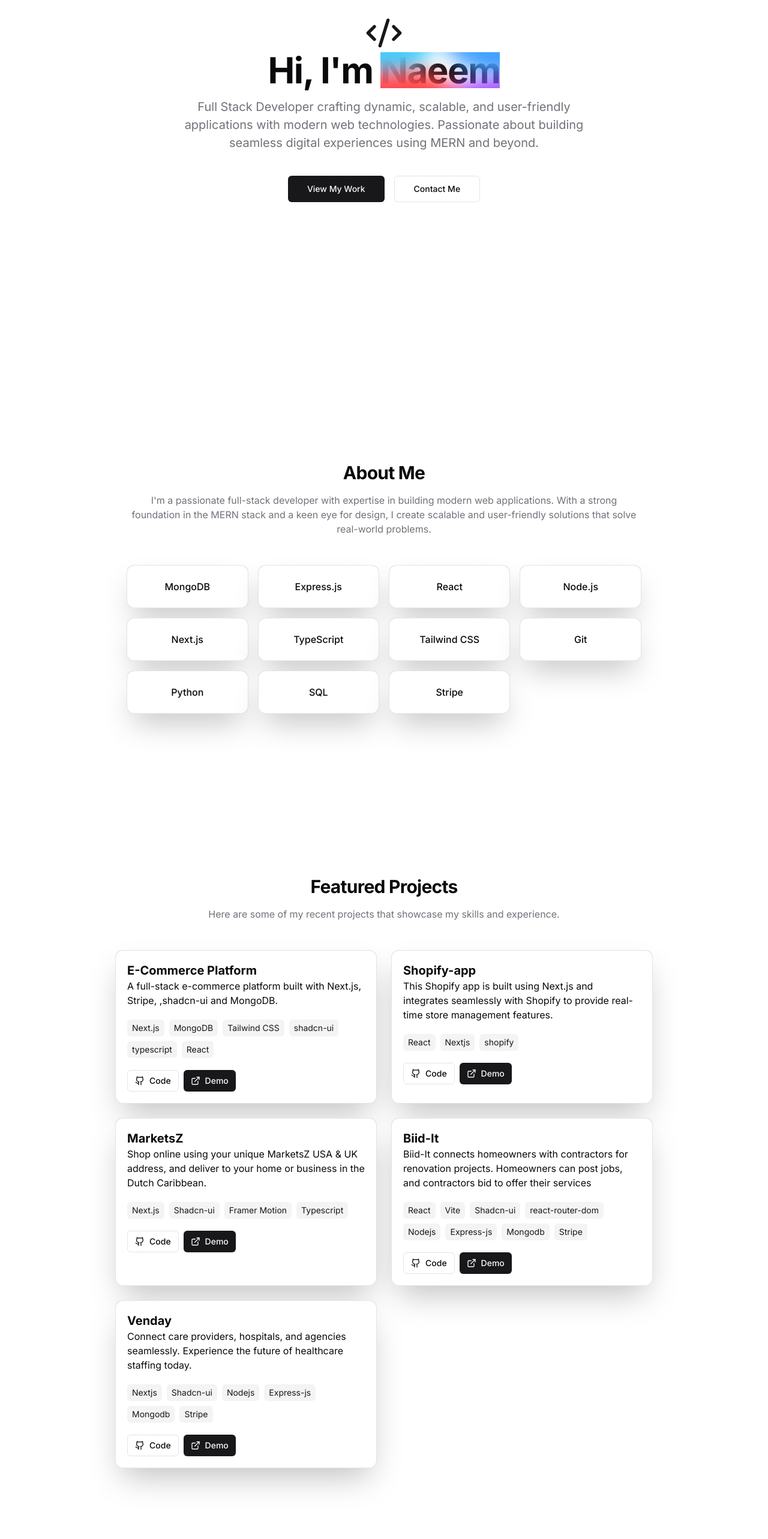
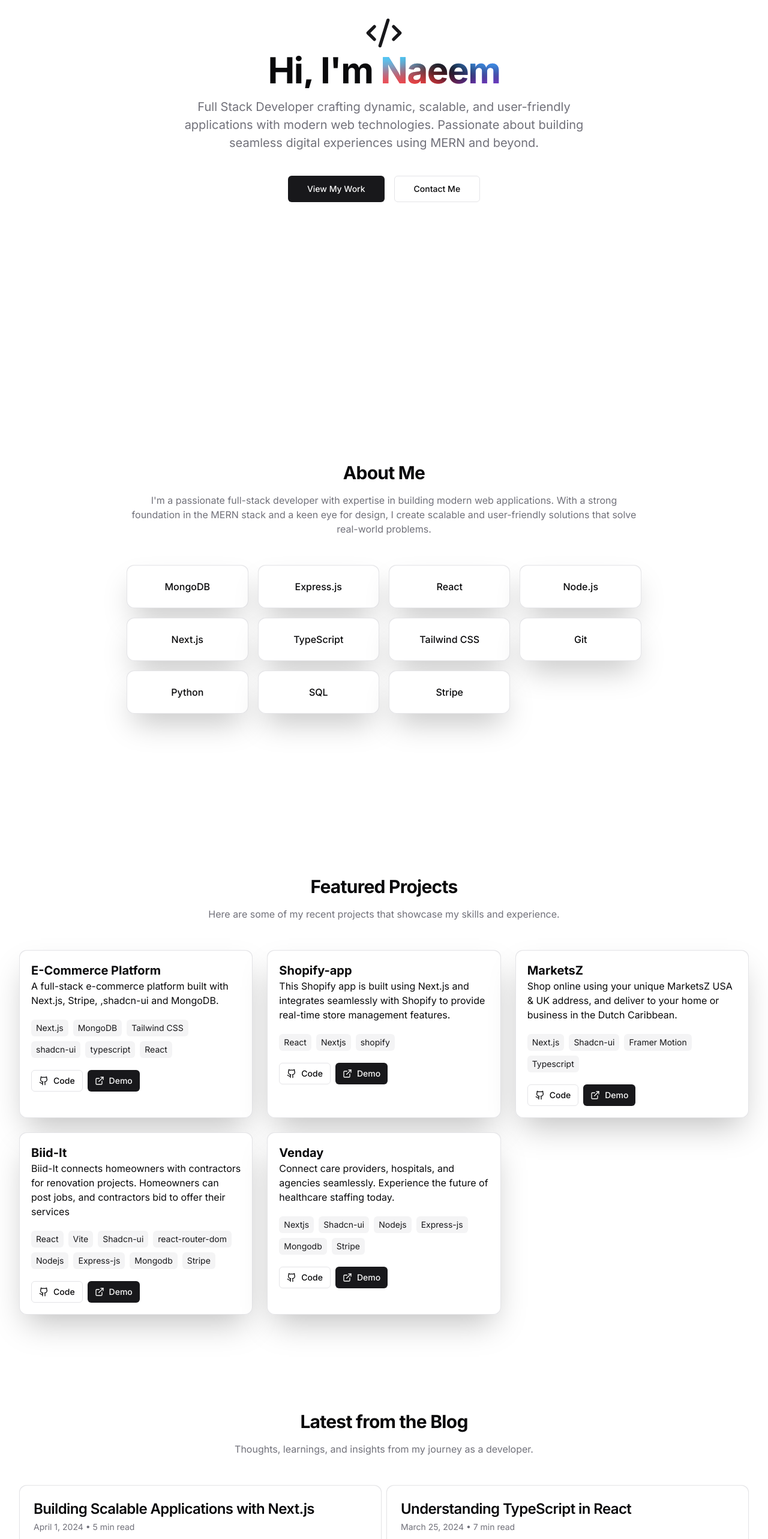
Before and after one commit to naeemkhan9293/work-portfolio, a Next.js app: page / in a window 1280 px wide. Shown: the part 220-2786 px from the top of the page at 60% size. Built offline with nearby package versions, Linux system fonts and the light colour scheme.

Commit message:
feat: upgrade motion library to version 12.4.3 and adjust animation delays in components

```diff
--- a/package.json
+++ b/package.json
@@ -21,7 +21,7 @@
     "cmdk": "^1.0.4",
     "date-fns": "^4.1.0",
     "lucide-react": "^0.474.0",
-    "motion": "^12.4.2",
+    "motion": "^12.4.3",
     "next": "15.1.6",
     "next-themes": "^0.4.4",
     "react": "^19.0.0",
--- /dev/null
+++ b/src/components/cards/BlogCard.tsx
@@ -0,0 +1,61 @@
+import { Button } from "@/components/ui/button";
+import {
+  Card,
+  CardContent,
+  CardDescription,
+  CardFooter,
+  CardHeader,
+  CardTitle,
+} from "@/components/ui/card";
+import { ArrowRight } from "lucide-react";
+import Link from "next/link";
+import { MagicCard } from "../ui/magic-card";
+import { useTheme } from "next-themes";
+
+interface BlogCardProps {
+  title: string;
+  description: string;
+  date: string;
+  readTime: string;
+  slug: string;
+}
+
+export function BlogCard({
+  title,
+  description,
+  date,
+  readTime,
+  slug,
+}: BlogCardProps) {
+  const { theme } = useTheme();
+  return (
+    <MagicCard gradientColor={theme === "dark" ? "#262626" : "#D9D9D955"}>
+      <Card className="bg-transparent border-none">
+        <CardHeader>
+          <div className="flex items-center justify-between">
+            <div className="space-y-1">
+              <CardTitle className="text-2xl">{title}</CardTitle>
+              <CardDescription>
+                {date} • {readTime}
+              </CardDescription>
+            </div>
+          </div>
+        </CardHeader>
+        <CardContent>
+          <p className="text-muted-foreground">{description}</p>
+        </CardContent>
+        <CardFooter>
+          <Button
+            variant="outline"
+            className="w-full group-hover:border-primary/50"
+            asChild
+          >
+            <Link href={`/blog/${slug}`}>
+              Read More <ArrowRight className="ml-2 h-4 w-4" />
+            </Link>
+          </Button>
+        </CardFooter>
+      </Card>
+    </MagicCard>
+  );
+}
--- a/src/components/cards/experience-feature-card.tsx
+++ b/src/components/cards/experience-feature-card.tsx
@@ -15,9 +15,7 @@ export const ExperienceCard = ({
   <MagicCard className="flex items-center justify-center">
     <Card className="bg-transparent border-none">
       <CardHeader>
-        <CardTitle className="transition-transform duration-300">
-          {title}
-        </CardTitle>
+        <CardTitle>{title}</CardTitle>
         <p className="text-sm text-muted-foreground">
           {institution} • {period}
         </p>
--- /dev/null
+++ b/src/components/magicui/box-reveal.tsx
@@ -0,0 +1,69 @@
+"use client";
+
+import { motion, useAnimation, useInView } from "motion/react";
+import { useEffect, useRef } from "react";
+
+interface BoxRevealProps {
+  children: JSX.Element;
+  width?: "fit-content" | "100%";
+  boxColor?: string;
+  duration?: number;
+}
+
+export const BoxReveal = ({
+  children,
+  width = "fit-content",
+  boxColor = "#5046e6",
+  duration,
+}: BoxRevealProps) => {
+  const mainControls = useAnimation();
+  const slideControls = useAnimation();
+
+  const ref = useRef(null);
+  const isInView = useInView(ref, { once: true });
+
+  useEffect(() => {
+    if (isInView) {
+      slideControls.start("visible");
+      mainControls.start("visible");
+    } else {
+      slideControls.start("hidden");
+      mainControls.start("hidden");
+    }
+  }, [isInView, mainControls, slideControls]);
+
+  return (
+    <div ref={ref} style={{ position: "relative", width, overflow: "hidden" }}>
+      <motion.div
+        variants={{
+          hidden: { opacity: 0, y: 75 },
+          visible: { opacity: 1, y: 0 },
+        }}
+        initial="hidden"
+        animate={mainControls}
+        transition={{ duration: duration ? duration : 0.5, delay: 0.25 }}
+      >
+        {children}
+      </motion.div>
+
+      <motion.div
+        variants={{
+          hidden: { left: 0 },
+          visible: { left: "100%" },
+        }}
+        initial="hidden"
+        animate={slideControls}
+        transition={{ duration: duration ? duration : 0.5, ease: "easeIn" }}
+        style={{
+          position: "absolute",
+          top: 4,
+          bottom: 4,
+          left: 0,
+          right: 0,
+          zIndex: 20,
+          background: boxColor,
+        }}
+      />
+    </div>
+  );
+};
--- a/src/components/sections/About.tsx
+++ b/src/components/sections/About.tsx
@@ -42,7 +42,7 @@ export function About() {
 
         <div className="grid grid-cols-2 md:grid-cols-4 gap-4">
           {skills.map((skill, idx) => (
-            <BlurFade delay={0.25 * idx} inView>
+            <BlurFade delay={0.1 * idx} inView>
               <MagicCard
                 key={skill}
                 className="cursor-pointer flex-col items-center justify-center whitespace-nowrap p-6 shadow-2xl"
--- a/src/components/sections/Blog.tsx
+++ b/src/components/sections/Blog.tsx
@@ -11,15 +11,35 @@ import {
 } from "@/components/ui/card";
 import { ArrowRight } from "lucide-react";
 import Link from "next/link";
+import { BlogCard } from "@/components/cards/BlogCard";
+import { BlurFade } from "../magicui/blur-fade";
 
-const recentBlog = {
+const blogs = [
+  {
     title: "Building Scalable Applications with Next.js",
     description:
       "Learn how to build and deploy scalable applications using Next.js and the latest web technologies.",
     date: "April 1, 2024",
     readTime: "5 min read",
     slug: "building-scalable-applications",
-};
+  },
+  {
+    title: "Understanding TypeScript in React",
+    description:
+      "A comprehensive guide to using TypeScript with React for better type safety and developer experience.",
+    date: "March 25, 2024",
+    readTime: "7 min read",
+    slug: "understanding-typescript-react",
+  },
+  {
+    title: "Modern CSS Techniques",
+    description:
+      "Explore the latest CSS features and techniques for building modern user interfaces.",
+    date: "March 15, 2024",
+    readTime: "4 min read",
+    slug: "modern-css-techniques",
+  },
+];
 
 export function Blog() {
   return (
@@ -27,7 +47,8 @@ export function Blog() {
       id="blog"
       className="w-full min-h-screen flex items-center justify-center py-20"
     >
-      <div className="max-w-4xl mx-auto space-y-12">
+      <div className="mx-auto space-y-12">
+        <BlurFade delay={0.15} inView>
           <div className="text-center space-y-4">
             <h2 className="text-3xl font-bold tracking-tight">
               Latest from the Blog
@@ -36,39 +57,28 @@ export function Blog() {
               Thoughts, learnings, and insights from my journey as a developer.
             </p>
           </div>
+        </BlurFade>
 
-        <Card className="group transition-all duration-300 hover:shadow-xl hover:bg-accent/50">
-          <CardHeader>
-            <div className="flex items-center justify-between">
-              <div className="space-y-1">
-                <CardTitle className="text-2xl">{recentBlog.title}</CardTitle>
-                <CardDescription>
-                  {recentBlog.date} • {recentBlog.readTime}
-                </CardDescription>
+        <div className="grid grid-cols-2 gap-2">
+          {blogs.map((blog, idx) => (
+            <BlurFade delay={0.15 * idx} inView key={idx}>
+              <BlogCard
+                title={blog.title}
+                description={blog.description}
+                date={blog.date}
+                readTime={blog.readTime}
+                slug={blog.slug}
+              />
+            </BlurFade>
+          ))}
         </div>
-            </div>
-          </CardHeader>
-          <CardContent>
-            <p className="text-muted-foreground">{recentBlog.description}</p>
-          </CardContent>
-          <CardFooter>
-            <Button
-              variant="outline"
-              className="w-full group-hover:border-primary/50"
-              asChild
-            >
-              <Link href={`/blog/${recentBlog.slug}`}>
-                Read More <ArrowRight className="ml-2 h-4 w-4" />
-              </Link>
-            </Button>
-          </CardFooter>
-        </Card>
-
+        <BlurFade delay={0.15} inView>
           <div className="flex justify-center">
             <Button asChild>
               <Link href="/blog">View All Posts</Link>
             </Button>
           </div>
+        </BlurFade>
       </div>
     </section>
   );
--- a/src/components/sections/Hero.tsx
+++ b/src/components/sections/Hero.tsx
@@ -2,7 +2,7 @@
 import { Button } from "@/components/ui/button";
 import { Code2 } from "lucide-react";
 import { AuroraText } from "../ui/aurora-text";
-import { BlurFade } from "../magicui/blur-fade";
+import { BoxReveal } from "../magicui/box-reveal";
 
 export function Hero() {
   return (
@@ -11,32 +11,31 @@ export function Hero() {
       className="w-full min-h-screen flex items-center justify-center relative"
     >
       <div className="flex flex-col items-center text-center gap-4 max-w-3xl">
-        <BlurFade delay={0.25} inView>
+        <BoxReveal boxColor={"#5146e628"} duration={0.5}>
           <div className="flex flex-col items-center">
             <Code2 className="h-16 w-16 text-primary" />
             <h1 className="text-4xl md:text-6xl font-bold tracking-tight">
-              Hi, I&apos;m{" "}
-              <AuroraText className="relative z-10">Naeem</AuroraText>
+              Hi, I&apos;m{"\t"}
+              <AuroraText>Naeem</AuroraText>
             </h1>
           </div>
-        </BlurFade>
-
-        <BlurFade delay={0.25 * 2} inView>
+        </BoxReveal>
+        <BoxReveal boxColor={"#5146e628"} duration={0.5 * 1.2}>
           <p className="text-xl text-muted-foreground max-w-[42rem] leading-normal">
             Full Stack Developer crafting dynamic, scalable, and user-friendly
             applications with modern web technologies. Passionate about building
             seamless digital experiences using MERN and beyond.
           </p>
-        </BlurFade>
+        </BoxReveal>
 
-        <BlurFade delay={0.25 } inView direction="up">
+        <BoxReveal duration={0.25 * 1.5} boxColor="5146e628">
           <div className="flex gap-4 mt-6">
             <Button size="lg">View My Work</Button>
             <Button size="lg" variant="outline">
               Contact Me
             </Button>
           </div>
-        </BlurFade>
+        </BoxReveal>
       </div>
     </section>
   );
--- a/src/components/sections/Projects.tsx
+++ b/src/components/sections/Projects.tsx
@@ -4,6 +4,7 @@ import { ExternalLink, Github } from "lucide-react";
 import Link from "next/link";
 import { MagicCard } from "../ui/magic-card";
 import { useTheme } from "next-themes";
+import { BlurFade } from "../magicui/blur-fade";
 
 const projects = [
   {
@@ -69,9 +70,10 @@ export function Projects() {
   return (
     <section
       id="projects"
-      className="w-full min-h-screen flex items-center justify-center py-20"
+      className="w-full min-h-screen  flex items-center justify-center py-20"
     >
-      <div className="max-w-4xl mx-auto space-y-12">
+      <div className="mx-auto space-y-12">
+        <BlurFade delay={0.15} inView>
           <div className="text-center space-y-4">
             <h2 className="text-3xl font-bold tracking-tight">
               Featured Projects
@@ -81,11 +83,12 @@ export function Projects() {
               experience.
             </p>
           </div>
+        </BlurFade>
 
-        <div className="grid grid-cols-1 md:grid-cols-2 gap-6">
+        <div className="grid grid-cols-1 md:grid-cols-2 lg:grid-cols-3 gap-6 ">
           {projects.map((project, index) => (
+            <BlurFade delay={0.15 * index} inView key={index}>
               <MagicCard
-              key={index}
                 className="cursor-pointer shadow-2xl p-5"
                 gradientColor={theme === "dark" ? "#262626" : "#D9D9D955"}
               >
@@ -125,6 +128,7 @@ export function Projects() {
                   </div>
                 </div>
               </MagicCard>
+            </BlurFade>
           ))}
         </div>
       </div>
```
Also changed, not shown: src/components/sections/Experience.tsx (+9 -2 lines), 1 other file (tests, documents, lock files or other folders). Lines whose indentation alone changed are shown as unchanged.
